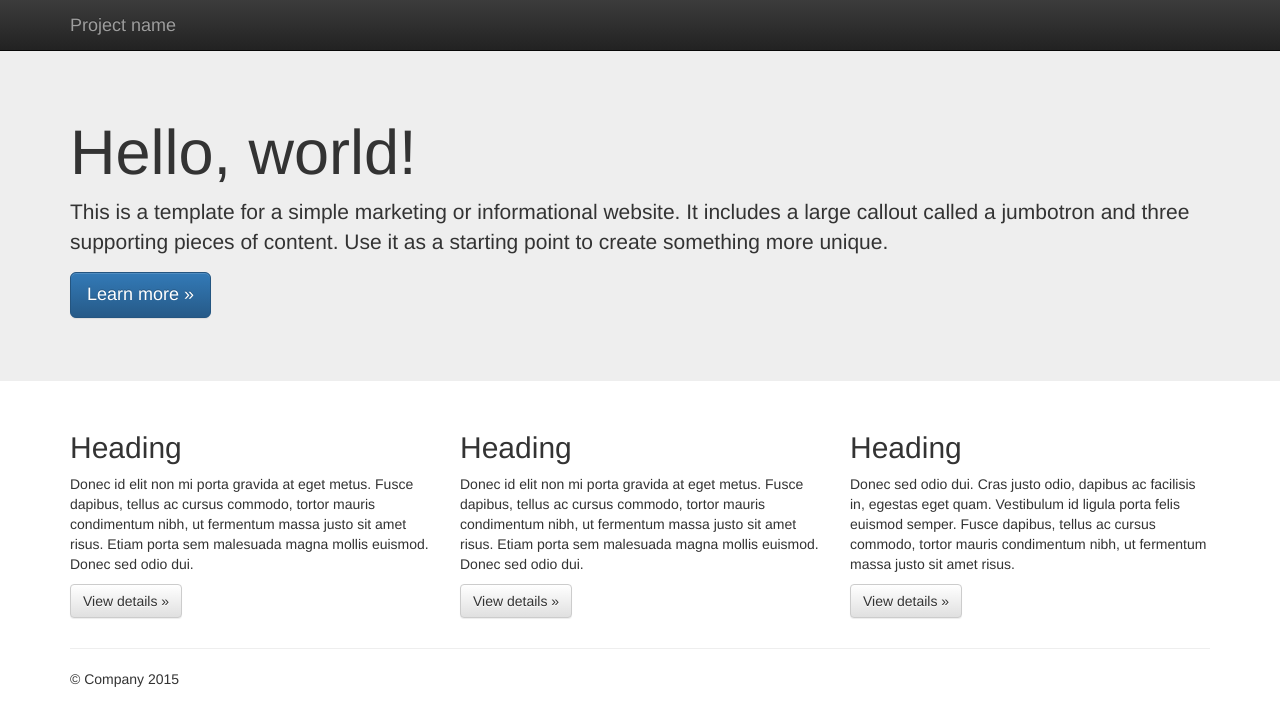
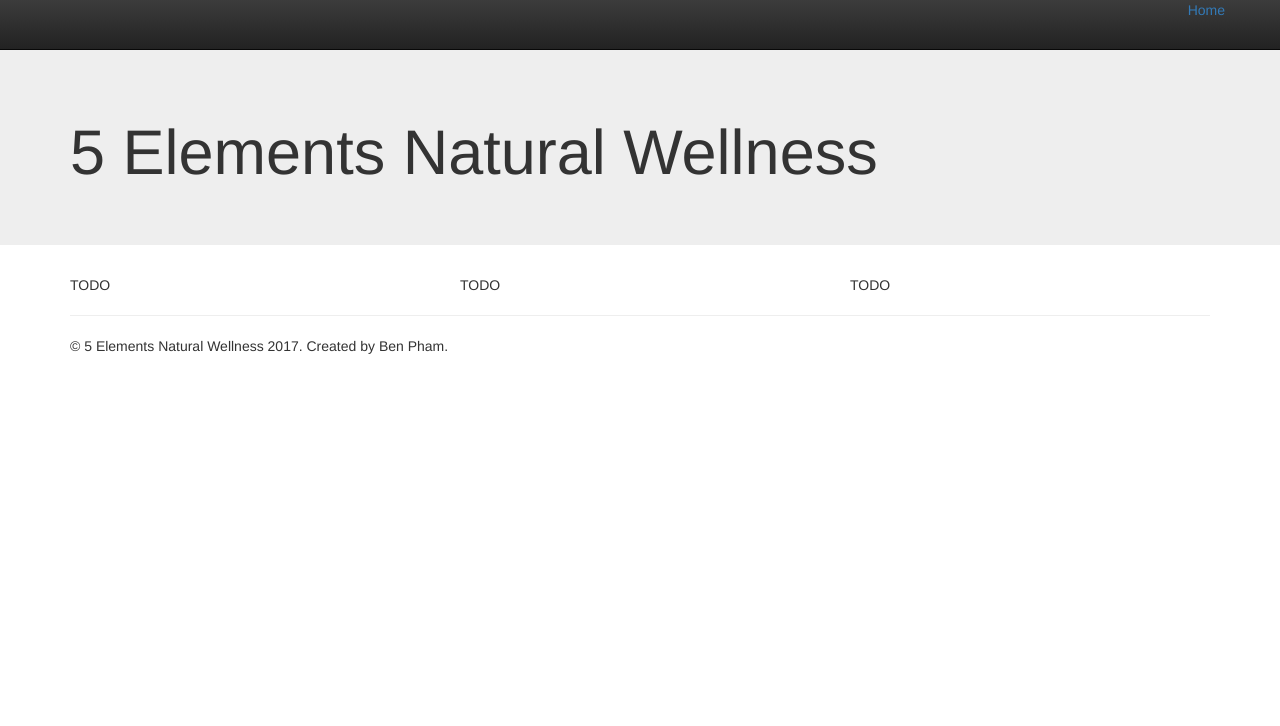
Before and after one commit to bennpham/dominick-pham-website, a website: page public_html/index.html in a window 1280 px wide. Drawn offline with nearby package versions, Linux system fonts and the light colour scheme.

Commit message:
WIP CSS & Index page & Photoshop Front Page

```diff
--- a/public_html/css/main.css
+++ b/public_html/css/main.css
@@ -1,5 +1 @@
-
-
-/* ==========================================================================
-   Author's custom styles
-   ========================================================================== */
+#welcome-title {}
--- a/public_html/index.html
+++ b/public_html/index.html
@@ -36,10 +36,11 @@
                         <span class="icon-bar"></span>
                         <span class="icon-bar"></span>
                     </button>
-                    <a class="navbar-brand" href="#">Project name</a>
                 </div>
                 <div id="navbar" class="navbar-collapse collapse">
-                    <!-- TODO -->
+                    <div class="navbar-right">
+                        <a href="#">Home</a>
+                    </div>
                 </div><!--/.navbar-collapse -->
             </div>
         </nav>
@@ -47,9 +48,7 @@
         <!-- Main jumbotron for a primary marketing message or call to action -->
         <div class="jumbotron">
             <div class="container">
-                <h1>Hello, world!</h1>
-                <p>This is a template for a simple marketing or informational website. It includes a large callout called a jumbotron and three supporting pieces of content. Use it as a starting point to create something more unique.</p>
-                <p><a class="btn btn-primary btn-lg" href="#" role="button">Learn more &raquo;</a></p>
+                <h1 id="welcome-title">5 Elements Natural Wellness</h1>
             </div>
         </div>
 
@@ -57,26 +56,20 @@
             <!-- Example row of columns -->
             <div class="row">
                 <div class="col-md-4">
-                    <h2>Heading</h2>
-                    <p>Donec id elit non mi porta gravida at eget metus. Fusce dapibus, tellus ac cursus commodo, tortor mauris condimentum nibh, ut fermentum massa justo sit amet risus. Etiam porta sem malesuada magna mollis euismod. Donec sed odio dui. </p>
-                    <p><a class="btn btn-default" href="#" role="button">View details &raquo;</a></p>
+                    TODO
                 </div>
                 <div class="col-md-4">
-                    <h2>Heading</h2>
-                    <p>Donec id elit non mi porta gravida at eget metus. Fusce dapibus, tellus ac cursus commodo, tortor mauris condimentum nibh, ut fermentum massa justo sit amet risus. Etiam porta sem malesuada magna mollis euismod. Donec sed odio dui. </p>
-                    <p><a class="btn btn-default" href="#" role="button">View details &raquo;</a></p>
+                    TODO
                 </div>
                 <div class="col-md-4">
-                    <h2>Heading</h2>
-                    <p>Donec sed odio dui. Cras justo odio, dapibus ac facilisis in, egestas eget quam. Vestibulum id ligula porta felis euismod semper. Fusce dapibus, tellus ac cursus commodo, tortor mauris condimentum nibh, ut fermentum massa justo sit amet risus.</p>
-                    <p><a class="btn btn-default" href="#" role="button">View details &raquo;</a></p>
+                    TODO
                 </div>
             </div>
 
             <hr>
 
             <footer>
-                <p>&copy; Company 2015</p>
+                <p>&copy; 5 Elements Natural Wellness 2017. Created by Ben Pham.</p>
             </footer>
         </div> <!-- /container -->        <script src="//ajax.googleapis.com/ajax/libs/jquery/1.11.2/jquery.min.js"></script>
         <script>window.jQuery || document.write('<script src="js/vendor/jquery-1.11.2.min.js"><\/script>')</script>
```
Also changed, not shown: 1 other file.
